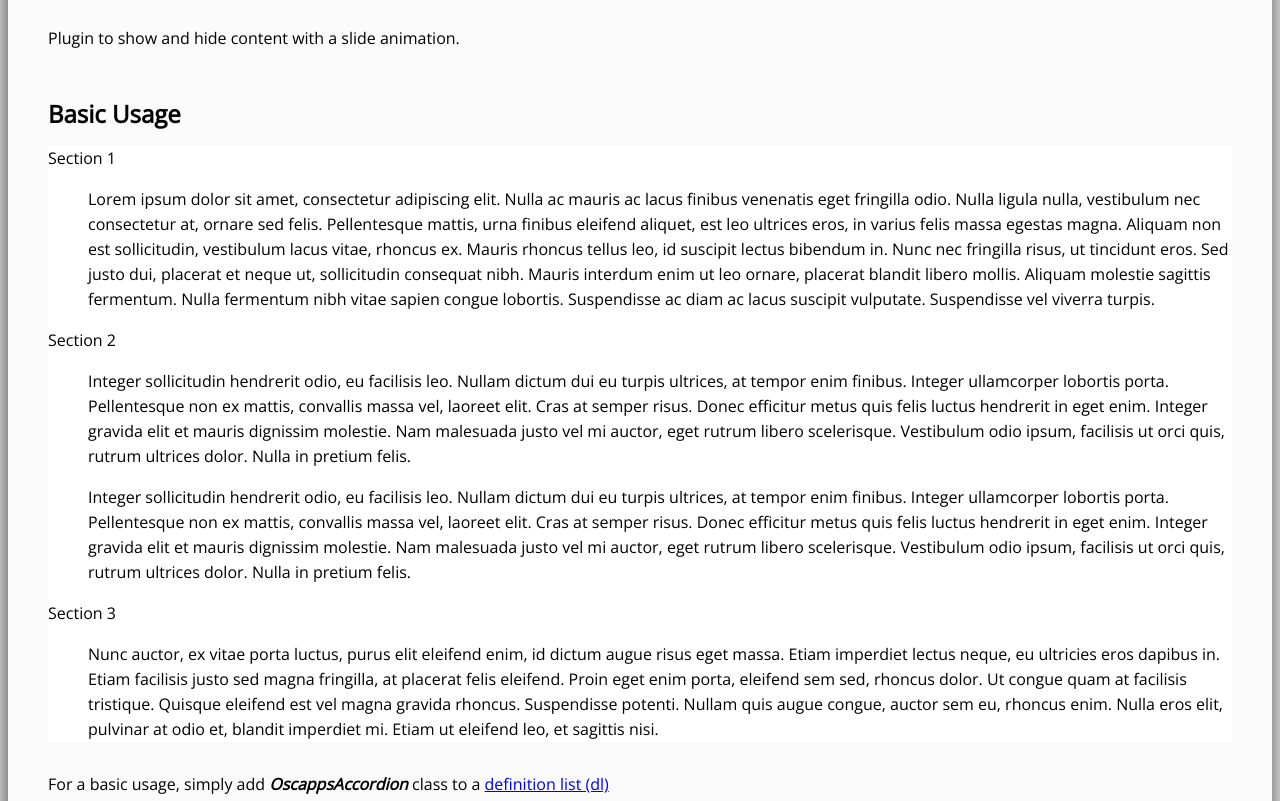
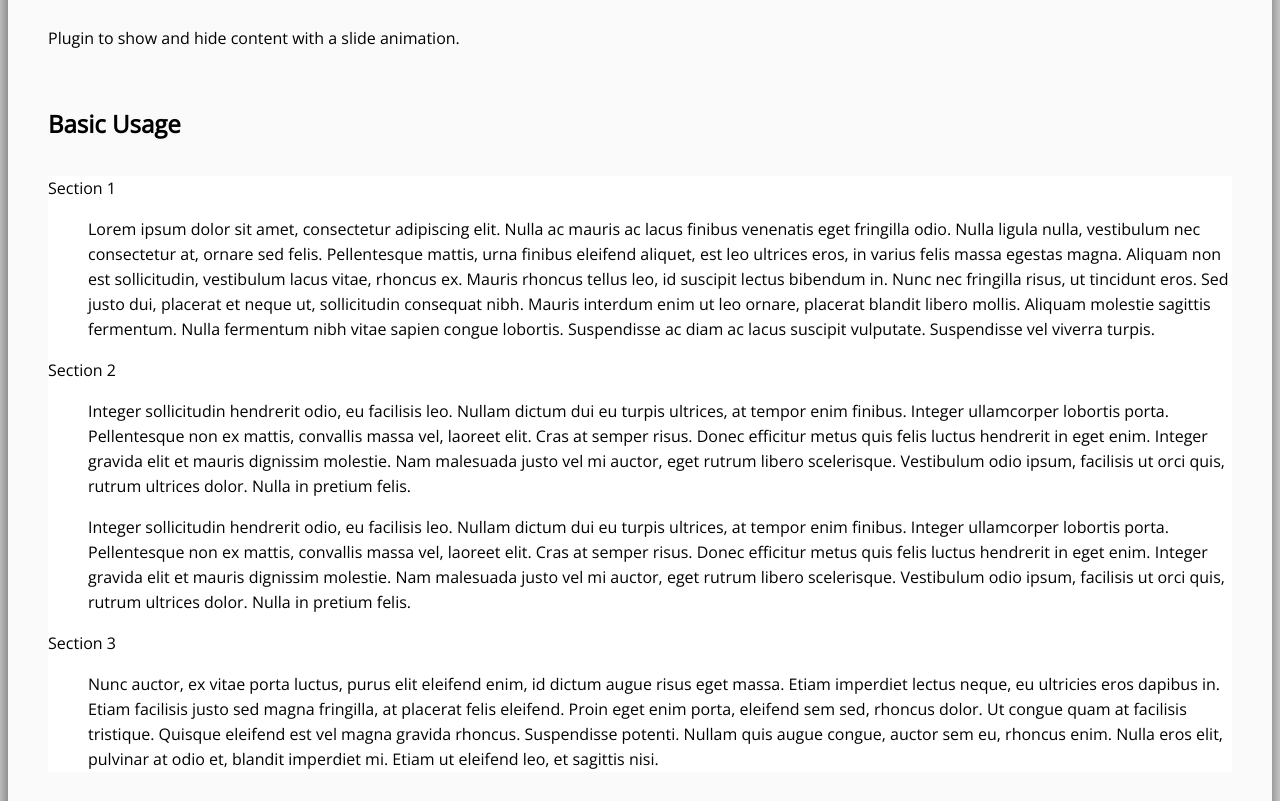
Before and after one commit to OscarDeDios/Oscapps-Accordion-Examples, a website built with webpack: page src/index.html in a window 1280 px wide. Shown: the part 151-952 px from the top of the page. Built offline with nearby package versions, Linux system fonts and the light colour scheme; what oscapps-accordion would draw is missing.

Commit message:
Aumento de márgenes

```diff
--- a/src/index.html
+++ b/src/index.html
@@ -38,7 +38,7 @@
         </dd>
       </dl>
 
-      <div class="intructions-section">
+      <div class="InstructionsSection">
         <p>For a basic usage, simply add <b><i>OscappsAccordion</i></b> class to a
             <a href="https://developer.mozilla.org/en-US/docs/Web/HTML/Element/dl" target="_blank">definition list (dl)</a>
         </p>
@@ -62,7 +62,7 @@
 
       <h2>Usage with DIV and name classes</h2>
 
-      <div class="intructions-section">
+      <div class="InstructionsSection">
         <p>
           The plugin is mainly designed to use with dl's but you can use div's to specifying the header and content section with <b><i>OscappsAccordion-header</i></b>
            and <b><i>OscappsAccordion-section</i></b> classes.
@@ -117,7 +117,7 @@
             <p>Nunc auctor, ex vitae porta luctus, purus elit eleifend enim, id dictum augue risus eget massa. Etiam imperdiet lectus neque, eu ultricies eros dapibus in. Etiam facilisis justo sed magna fringilla, at placerat felis eleifend. Proin eget enim porta, eleifend sem sed, rhoncus dolor. Ut congue quam at facilisis tristique. Quisque eleifend est vel magna gravida rhoncus. Suspendisse potenti. Nullam quis augue congue, auctor sem eu, rhoncus enim. Nulla eros elit, pulvinar at odio et, blandit imperdiet mi. Etiam ut eleifend leo, et sagittis nisi.</p>
           </dd>
         </dl>
-        <div class="intructions-section">
+        <div class="InstructionsSection">
           <p>Add <b><i>is-multiple-selection</i></b> class to have the possibility to open more than one section at the same time.<br>
           Add <b><i>is-active</i></b> class to create the accordion opening a section by default.</p>
         </div>
@@ -140,7 +140,7 @@
         </code></pre>
 
         <h2>Initialize with instantion class</h2>
-        <div class="intructions-section">
+        <div class="InstructionsSection">
           <p>In order to have more control possibilities is possible to create the accordion instantiating the Object. In this case add the class
             <b><i>is-instance</i></b>.</p>
         </div>
--- a/src/scss/styles.scss
+++ b/src/scss/styles.scss
@@ -11,12 +11,17 @@ h1 {
 }
 
 h2 {
-  margin-top: 50px;
+  margin-top: 60px;
+  margin-bottom: 40px;
 }
 
 h3 {
   margin-top: 50px;
   color: rgb(92, 92, 92);
+}
+
+.OscappsAccordion {
+  margin-bottom: 40px;
 }
 
 .container {
@@ -33,9 +38,9 @@ dl {
   background-color: white;
 }
 
-.intructions-section {
-  margin-top: 30px;
-  margin-bottom: 20px;
+.InstructionsSection {
+  margin-top: 40px;
+  margin-bottom: 30px;
 }
 
 .github-ribbon img {
```
